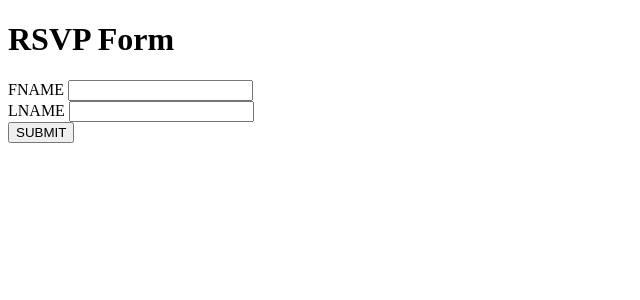
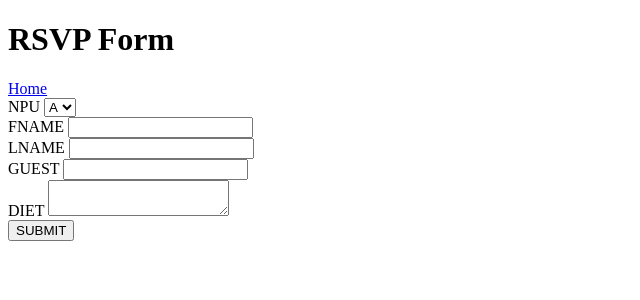
Before and after one commit to UrbaneD0ge/NPU-RSVP, a SvelteKit app: page /RSVP in a window 1280 px wide. Shown: the top 300 px of the page, without its empty margins (0-640 px from the left). Built offline with nearby package versions, Linux system fonts and the light colour scheme.

Commit message:
copilot saves the day

```diff
--- a/src/routes/+page.svelte
+++ b/src/routes/+page.svelte
@@ -15,6 +15,9 @@
     <p>DIET: {RSVP.DIET}</p>
     <p>RSVP'd: {RSVP.RSVPd}</p>
     <p>ATTENDED: {RSVP.ATTENDED}</p>
+    <form action="?/delete" method="post">
+      <button>DELETE</button>
+    </form>
   </div>
 {/each}
 
--- a/src/routes/RSVP/+page.server.js
+++ b/src/routes/RSVP/+page.server.js
@@ -9,22 +9,24 @@ import { getRequest, setResponse } from "@sveltejs/kit/node";
 // }
 
 export const actions = {
-  default: async ({ request }) => {
-    const RSVP = await request.formData();
-    console.log(RSVP);
+  default: async (event) => {
+    // get form data
+    const data = new FormData(event.target);
 
-    for (keys in RSVP) {
-      RSVP[keys] = body[keys]
-      return { success: true }
-    }
-    try {
-      RSVP = await RSVP.save()
-      redirect(200, '/')
-    }
-    catch {
-      // console.log(getRequest(RSVP));
-      return fail(500, { message: 'Failed to write to db.' })
-    }
+    const FNAME = data.get('FNAME');
+    const LNAME = data.get('LNAME');
+    const GUEST = data.get('GUEST');
+    const DIET = data.get('DIET');
+    const NPU = data.get('NPU');
+    const ATTENDED = data.get('ATTENDED');
+    const RSVPd = data.get('RSVPd');
 
+    // write form data to database
+    await RSVPs.insertOne({ FNAME, LNAME, GUEST, DIET, NPU, ATTENDED, RSVPd });
+
+
+    console.log(...data)
+
+    return { success: true };
   }
 }
--- a/src/routes/RSVP/+page.svelte
+++ b/src/routes/RSVP/+page.svelte
@@ -24,8 +24,22 @@
 </script>
 
 <h1>RSVP Form</h1>
+<a href="/">Home</a>
 
-<form method="POST">
+{#if form?.error}
+  <p style="color: red;">{form.error}</p>
+{/if}
+
+<form method="post">
+  <label for="NPU">NPU</label>
+  <select name="NPU" id="NPU">
+    <option value="A">A</option>
+    <option value="B">B</option>
+    <option value="C">C</option>
+    <option value="D">D</option>
+    <option value="E">E</option>
+  </select>
+  <br />
   <label for="FNAME">FNAME</label>
   {#if form?.missing}
     <p>This field is required!</p>
@@ -39,9 +53,12 @@
   <input type="text" name="LNAME" id="LNAME" value={form?.RSVP ?? ''} />
   <br />
 
-  {#if form?.error}
-    <p>{form.error}</p>
-  {/if}
+  <label for="Guest">GUEST</label>
+  <input type="text" name="GUEST" id="GUEST" />
+  <br />
+  <label for="DIET">DIET</label>
+  <textarea name="DIET" id="DIET" />
+  <br />
   <button type="submit">SUBMIT</button>
 </form>
 
```
Also changed, not shown: src/routes/+page.server.js (+13 -0 lines).
